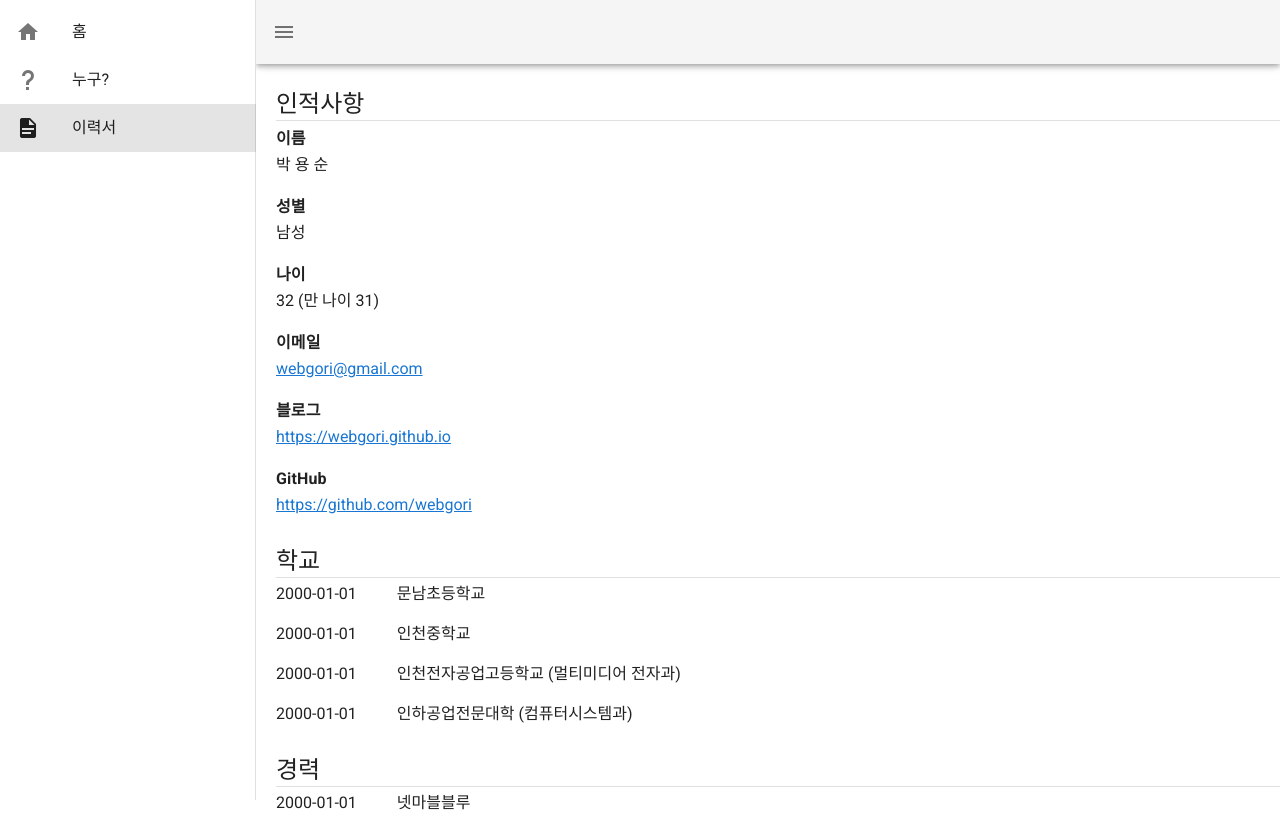
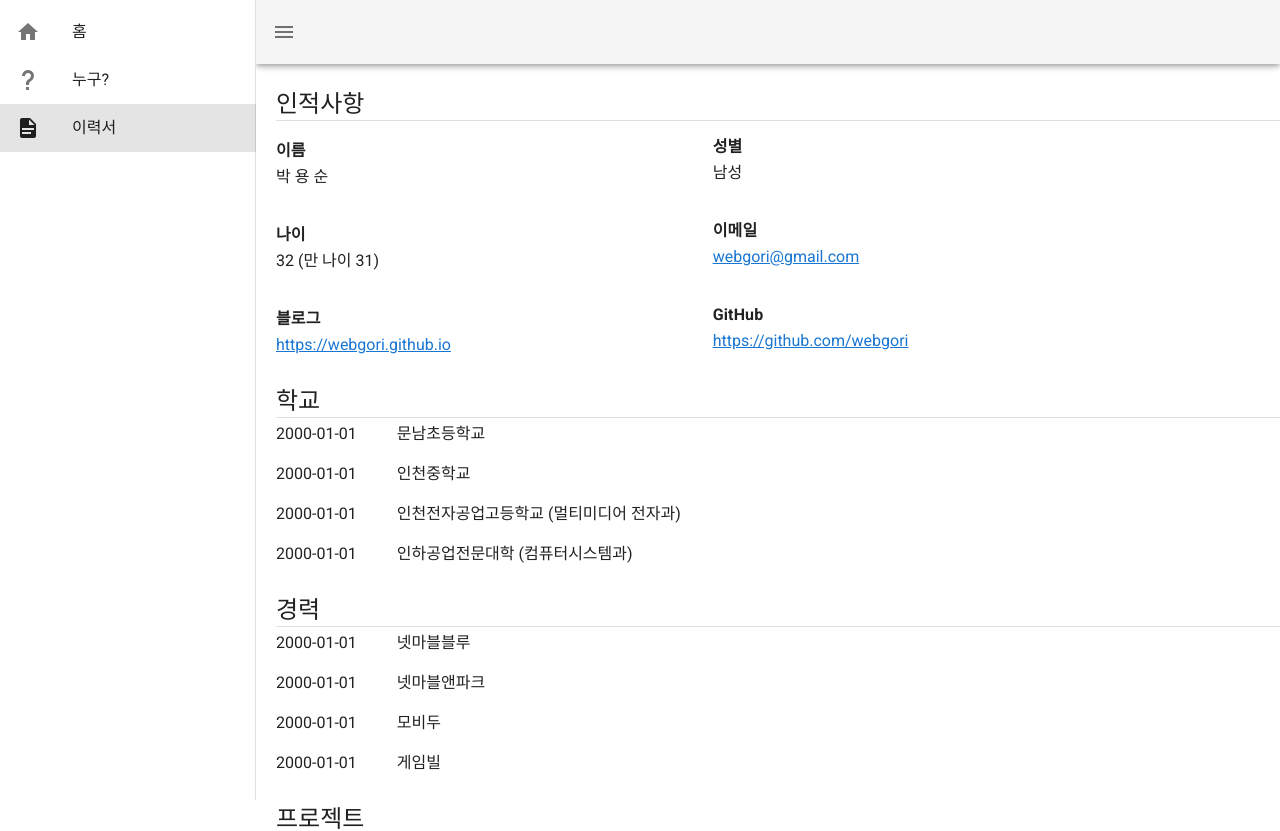
Before and after one commit to webgori/webgori-web, a Nuxt app: page /resume in a window 1280 px wide. Shown: the top 831 px of the page. Built offline with nearby package versions, Linux system fonts and the light colour scheme.

Commit message:
이력서 메뉴 수정

```diff
--- a/pages/resume.vue
+++ b/pages/resume.vue
@@ -5,41 +5,60 @@
         <v-col cols="12">
           <span class="text-h5">인적사항</span>
           <v-divider />
+
+          <v-row class="mt-0">
+            <v-col cols="5">
               <p class="mt-1">
                 <span class="pr-10 text-subtitle-1 font-weight-bold">이름</span>
                 <br>
                 <span>박 용 순</span>
               </p>
+            </v-col>
 
+            <v-col cols="5">
               <p>
                 <span class="pr-10 text-subtitle-1 font-weight-bold">성별</span>
                 <br>
                 <span>남성</span>
               </p>
+            </v-col>
+          </v-row>
 
-          <p>
+          <v-row class="mt-0">
+            <v-col cols="5">
+              <p class="mt-1">
                 <span class="pr-10 text-subtitle-1 font-weight-bold">나이</span>
                 <br>
                 <span>{{ getAge() }} (만 나이 {{ getWesternAge() }})</span>
               </p>
+            </v-col>
 
+            <v-col cols="5">
               <p>
                 <span class="pr-10 text-subtitle-1 font-weight-bold">이메일</span>
                 <br>
                 <span><a href="mailto:webgori@gmail.com">webgori@gmail.com</a></span>
               </p>
+            </v-col>
+          </v-row>
 
-          <p>
+          <v-row class="mt-0">
+            <v-col cols="5">
+              <p class="mt-1">
                 <span class="pr-10 text-subtitle-1 font-weight-bold">블로그</span>
                 <br>
                 <span><a href="https://webgori.github.io">https://webgori.github.io</a></span>
               </p>
+            </v-col>
 
+            <v-col cols="5">
               <p>
                 <span class="pr-10 text-subtitle-1 font-weight-bold">GitHub</span>
                 <br>
                 <span><a href="https://github.com/webgori">https://github.com/webgori</a></span>
               </p>
+            </v-col>
+          </v-row>
         </v-col>
       </v-row>
 
@@ -159,11 +178,8 @@
           }
         ],
         interestDevelopSkills: ['Clean Code', 'refactoring', 'Jenkins', 'ELK Stack', 'Checkstyle', 'Coding conventions', 'automation'],
-        birthDate: new Date()
+        birthDate: new Date(1990, 9, 29)
       }
-    },
-    mounted() {
-      this.birthDate = new Date(1990, 9, 29);
     },
     methods: {
       getWesternAge() {
```
Lines whose indentation alone changed are shown as unchanged.
